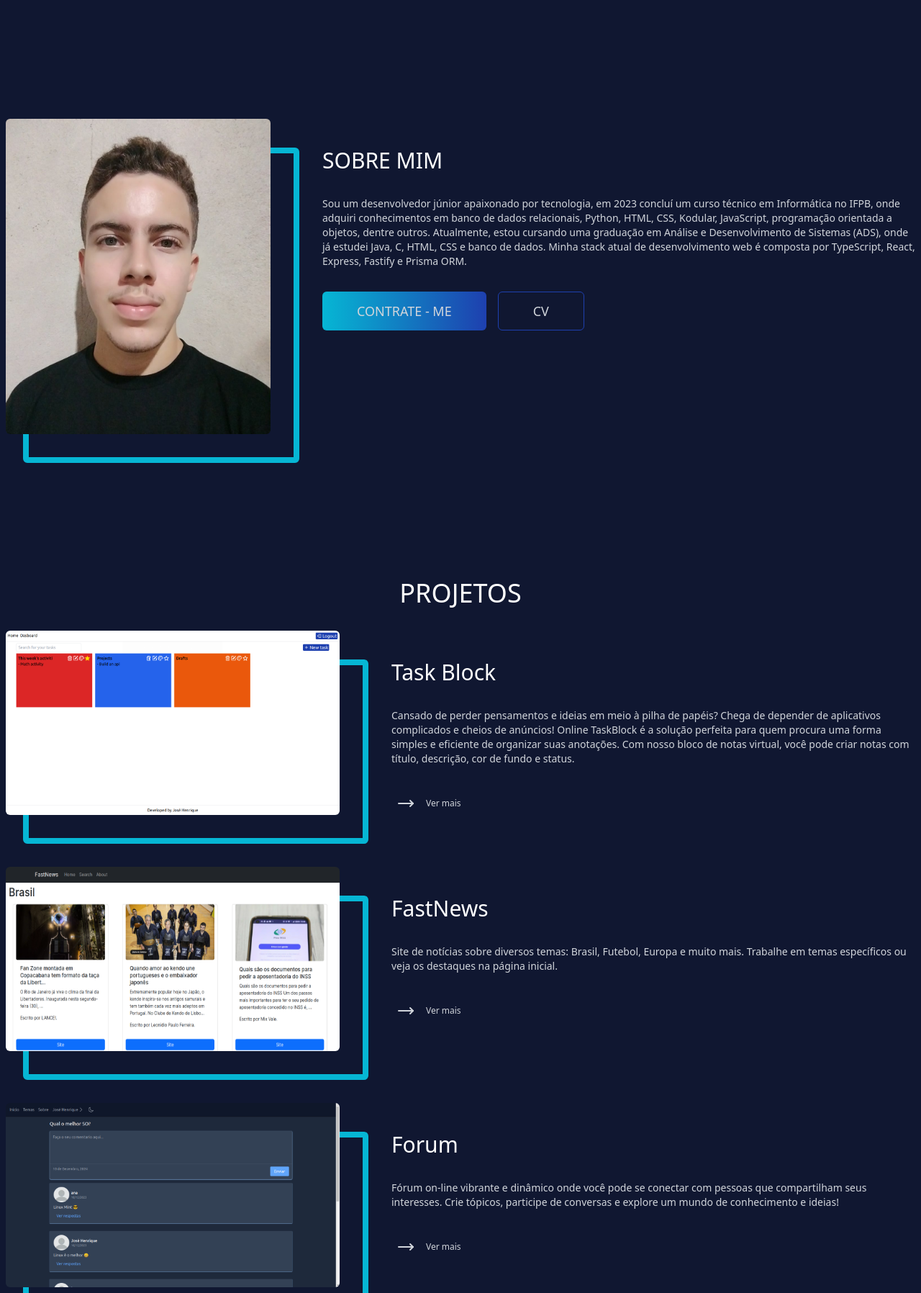
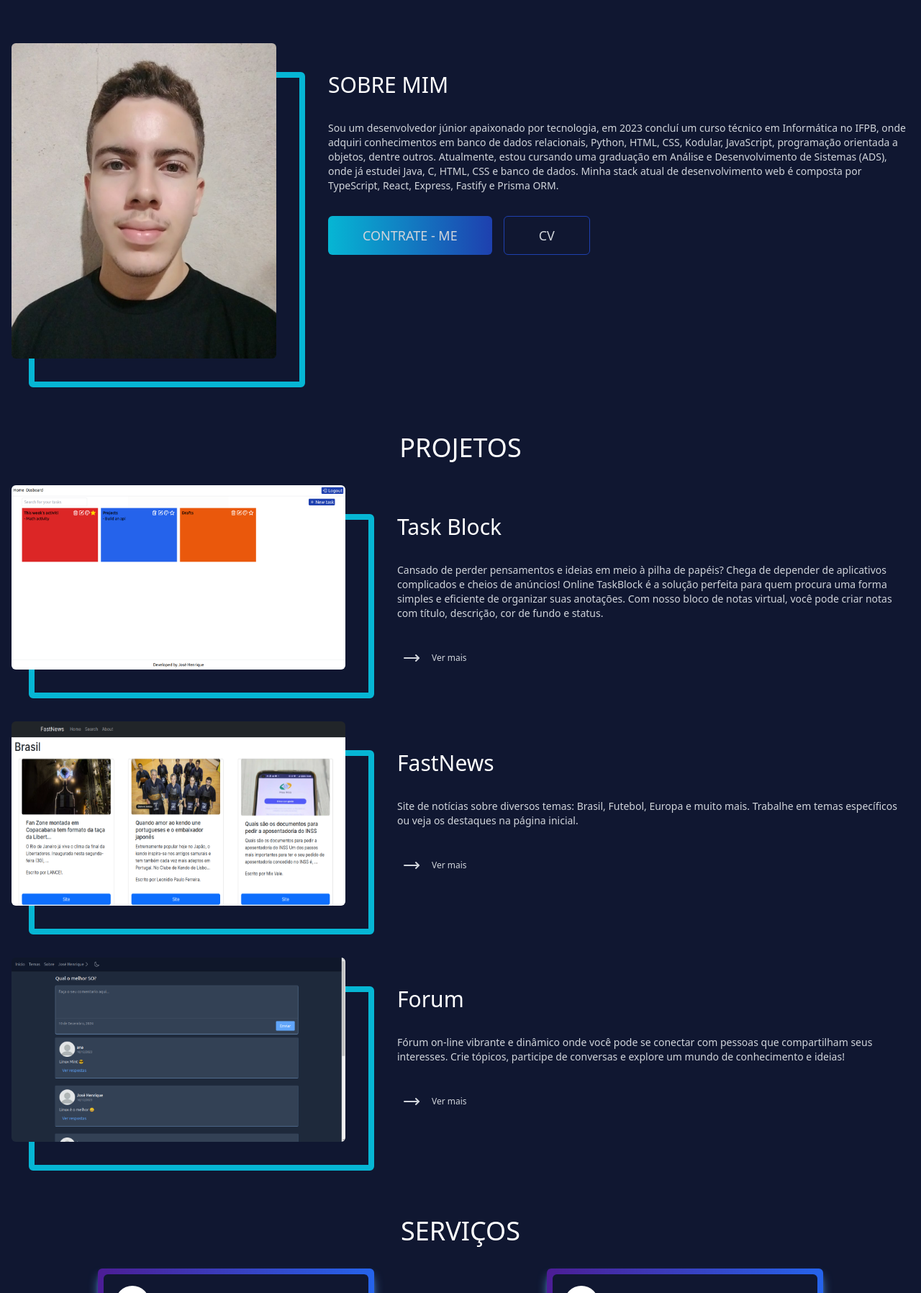
Before and after one commit to JoseHenrique1/JoseHenrique1.github.io, a React (Vite) app: page / in a window 1280 px wide. Shown: the part 804-2600 px from the top of the page at 72% size. Built offline with nearby package versions, Linux system fonts and the light colour scheme.

Commit message:
fix: fixing height of pages

```diff
--- a/src/main.tsx
+++ b/src/main.tsx
@@ -11,7 +11,7 @@ import { Experience } from './pages/Experience.tsx'
 ReactDOM.createRoot(document.getElementById('root')!).render(
   <div className='flex flex-col w-full min-h-screen bg-[#101731]'>
     <Header/>
-    <main className='flex flex-col flex-grow w-full mx-auto my-0 max-w-screen-xl  p-2'>
+    <main className='flex gap-8 flex-col flex-grow w-full mx-auto my-0 max-w-screen-xl  p-4'>
       <Home />
       <About/>
       <Project/>
--- a/src/pages/About.tsx
+++ b/src/pages/About.tsx
@@ -6,11 +6,11 @@ export function About() {
     const description = "Sou um desenvolvedor júnior apaixonado por tecnologia, em 2023 concluí um curso técnico em Informática no IFPB, onde adquiri conhecimentos em banco de dados relacionais, Python, HTML, CSS, Kodular, JavaScript, programação orientada a objetos, dentre outros. Atualmente, estou cursando uma graduação em Análise e Desenvolvimento de Sistemas (ADS), onde já estudei Java, C, HTML, CSS e banco de dados. Minha stack atual de desenvolvimento web é composta por TypeScript, React, Express, Fastify e Prisma ORM.";
 
     return (
-        <section id="about" className="min-h-screen flex items-center">
+        <section id="about" className="py-4">
             <Card.Root>
                 <Card.Image layout="vertical" src="img/foto-pessoal.jpeg" />
                 <Card.Content title={title} description={description} >
-                    <Button href="https://www.linkedin.com/in/jos%C3%A9-henrique-araujo-da-silva-43970a274/" className="text-lg px-12">CONTRATE - ME</Button>
+                    <Button href="https://www.linkedin.com/in/jos%C3%A9-henrique-araujo-da-silva-43970a274/" className="w-max text-lg md:px-6 lg:px-12">CONTRATE - ME</Button>
                     <Card.Anchor href="/Currículo.pdf">CV</Card.Anchor>
                 </Card.Content>
             </Card.Root>
--- a/src/pages/Experience.tsx
+++ b/src/pages/Experience.tsx
@@ -16,9 +16,9 @@ export function Experience() {
 
 
     return (
-        <section id="experience" className="min-h-screen flex flex-col justify-center items-center gap-8">
-            <h1 className="text-white text-4xl">EXPERIÊNCIA</h1>
-            <div className="w-full grid grid-cols-4 justify-items-center gap-12 max-w-screen-lg">
+        <section id="experience" className="py-4 space-y-8">
+            <h1 className="text-white text-4xl text-center">EXPERIÊNCIA</h1>
+            <div className="w-full grid grid-cols-2 sm:grid-cols-3 md:grid-cols-4 justify-items-center gap-12 max-w-screen-lg mx-auto">
             {
                 experiences.map(experience=> <ExperienceCard key={experience.name} name={experience.name} src={experience.src}/>)
             }
--- a/src/pages/Project.tsx
+++ b/src/pages/Project.tsx
@@ -30,7 +30,7 @@ export function Project() {
     ]
 
     return (
-        <section id="projects" className="min-h-screen flex flex-col justify-start gap-8">
+        <section id="projects" className="py-4 flex flex-col justify-start gap-8">
             <h1 className="text-white self-center text-4xl">PROJETOS</h1>
             {
                 projects.map(project=>(
--- a/src/pages/Service.tsx
+++ b/src/pages/Service.tsx
@@ -16,8 +16,8 @@ export function Service() {
     ]
 
     return (
-        <section id="services" className="min-h-screen flex flex-col justify-center gap-8">
-            <h1 className="text-white self-center text-4xl">SERVIÇOS</h1>
+        <section id="services" className="p-4 space-y-8">
+            <h1 className="text-white self-center text-4xl text-center">SERVIÇOS</h1>
             <div className="flex flex-col gap-8 items-center sm:flex-row sm:items-center sm:justify-around">
                 {services.map(service=> <CardService key={service.title} {...service} />)}
             </div>
```
